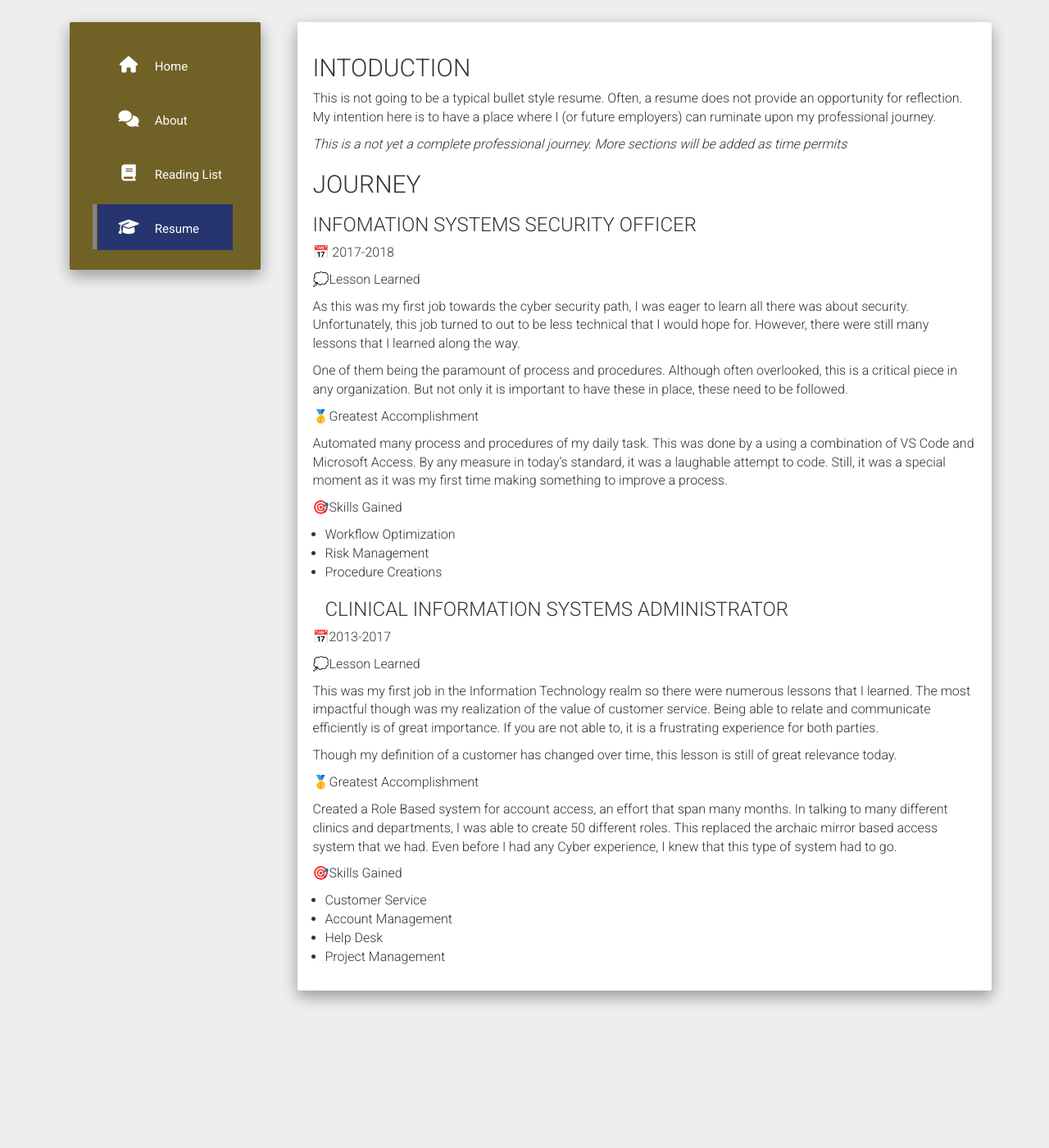
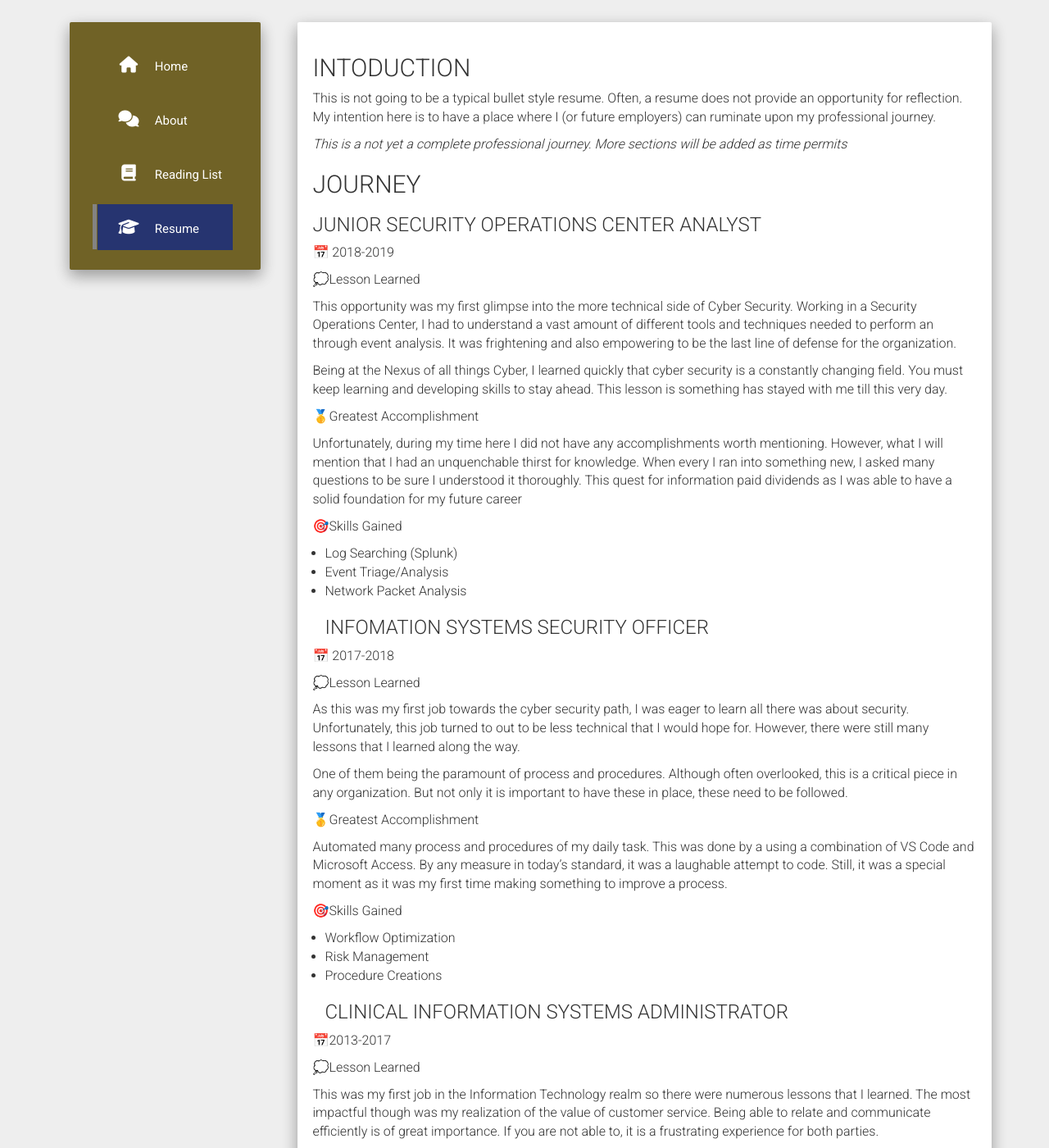
Before and after one commit to azotheblue/blog, a Jekyll site: the page built from resume.md, in a window 1280 px wide and 1400 px high, scrolled down 237 px. Shown: the whole window at 82% size. Built offline with Jekyll 4.4.1, drawn with Linux system fonts in a browser that asks for light colours; nearby versions of some CDN libraries; before the commit the page ends 1466 px from its top, so only the background shows below that.

Commit message:
Update resume.md

```diff
--- a/resume.md
+++ b/resume.md
@@ -9,9 +9,27 @@ This is not going to be a typical bullet style resume.  Often, a resume does not
 
 *This is a not yet a complete professional journey.  More sections will be added as time permits*
 
-
 ## JOURNEY
 
+### JUNIOR SECURITY OPERATIONS CENTER ANALYST
+
+📅 2018-2019
+
+💭Lesson Learned
+
+This opportunity was my first glimpse into the more technical side of Cyber Security.  Working in a Security Operations Center, I had to understand a vast amount of different tools and techniques needed to perform an through event analysis. It was frightening and also empowering to be the last line of defense for the organization.
+
+Being at the Nexus of all things Cyber, I learned quickly that cyber security is a constantly changing field.  You must keep learning and developing skills to stay ahead.  This lesson is something has stayed with me till this very day.
+
+🥇Greatest Accomplishment
+
+Unfortunately, during my time here I did not have any accomplishments worth mentioning.  However, what I will mention that I had an unquenchable thirst for knowledge.   When every I ran into something new, I asked many questions to be sure I understood it thoroughly.  This quest for information paid dividends as I was able to have a solid foundation for my future career
+
+🎯Skills Gained
+
+- Log Searching (Splunk)
+- Event Triage/Analysis
+- Network Packet Analysis
 ### INFOMATION SYSTEMS SECURITY OFFICER
 
 📅 2017-2018
@@ -41,7 +59,6 @@ This was my first job in the Information Technology realm so there were numerous
 
 Though my definition of a customer has changed over time, this lesson is still of great relevance today.
 
-
 🥇Greatest Accomplishment
 
 Created a Role Based system for account access, an effort that span many months. In talking to many different clinics and departments, I was able to create 50 different roles.  This replaced the archaic mirror based access system that we had.  Even before I had any Cyber experience, I knew that this type of system had to go.
@@ -49,6 +66,5 @@ Created a Role Based system for account access, an effort that span many months.
 🎯Skills Gained
 
 - Customer Service
-- Account Management
-- Help Desk
+- Help Desk Procedures
 - Project Management
```
